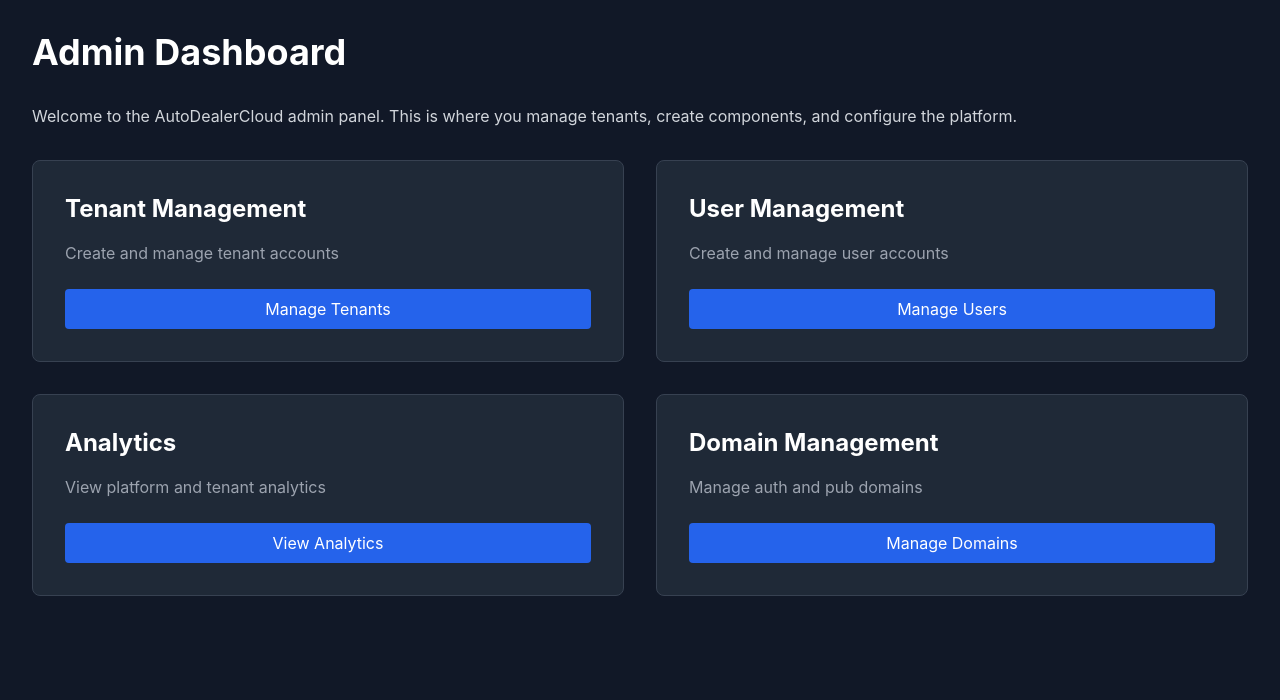
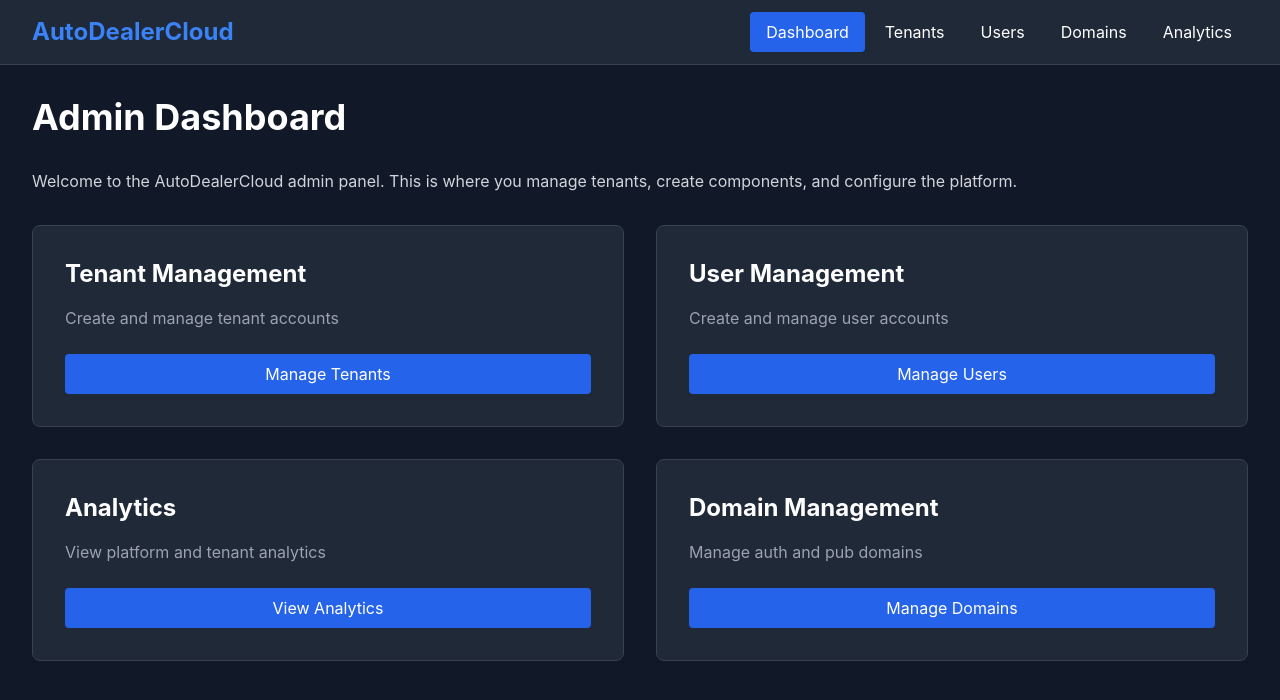
Before and after one commit to shamitech/autodealercloud, a Next.js app in the folder apps/admin-panel/: page / in a window 1280 px wide. Shown: the top 700 px of the page. Built offline with nearby package versions, Linux system fonts and the light colour scheme.

Commit message:
Add navigation header to admin panel

```diff
--- /dev/null
+++ b/apps/admin-panel/app/components/navigation.tsx
@@ -0,0 +1,59 @@
+'use client'
+
+import Link from 'next/link'
+import { usePathname } from 'next/navigation'
+
+export function Navigation() {
+  const pathname = usePathname()
+
+  const isActive = (path: string) => pathname === path ? 'bg-blue-600' : 'hover:bg-gray-700'
+
+  return (
+    <nav className="bg-gray-800 border-b border-gray-700 sticky top-0 z-50">
+      <div className="max-w-7xl mx-auto px-4 sm:px-6 lg:px-8">
+        <div className="flex justify-between items-center h-16">
+          {/* Logo/Brand */}
+          <div className="flex items-center">
+            <Link href="/" className="text-2xl font-bold text-blue-500 hover:text-blue-400">
+              AutoDealerCloud
+            </Link>
+          </div>
+
+          {/* Navigation Links */}
+          <div className="flex items-center gap-1">
+            <Link
+              href="/"
+              className={`px-4 py-2 rounded text-white transition ${isActive('/')}`}
+            >
+              Dashboard
+            </Link>
+            <Link
+              href="/tenants"
+              className={`px-4 py-2 rounded text-white transition ${isActive('/tenants')}`}
+            >
+              Tenants
+            </Link>
+            <Link
+              href="/users"
+              className={`px-4 py-2 rounded text-white transition ${isActive('/users')}`}
+            >
+              Users
+            </Link>
+            <Link
+              href="/domains"
+              className={`px-4 py-2 rounded text-white transition ${isActive('/domains')}`}
+            >
+              Domains
+            </Link>
+            <Link
+              href="/analytics"
+              className={`px-4 py-2 rounded text-white transition ${isActive('/analytics')}`}
+            >
+              Analytics
+            </Link>
+          </div>
+        </div>
+      </div>
+    </nav>
+  )
+}
--- a/apps/admin-panel/app/layout.tsx
+++ b/apps/admin-panel/app/layout.tsx
@@ -1,4 +1,5 @@
 import type { Metadata } from 'next'
+import { Navigation } from './components/navigation'
 import './globals.css'
 
 export const metadata: Metadata = {
@@ -13,7 +14,10 @@ export default function RootLayout({
 }) {
   return (
     <html lang="en">
-      <body>{children}</body>
+      <body>
+        <Navigation />
+        {children}
+      </body>
     </html>
   )
 }
```
